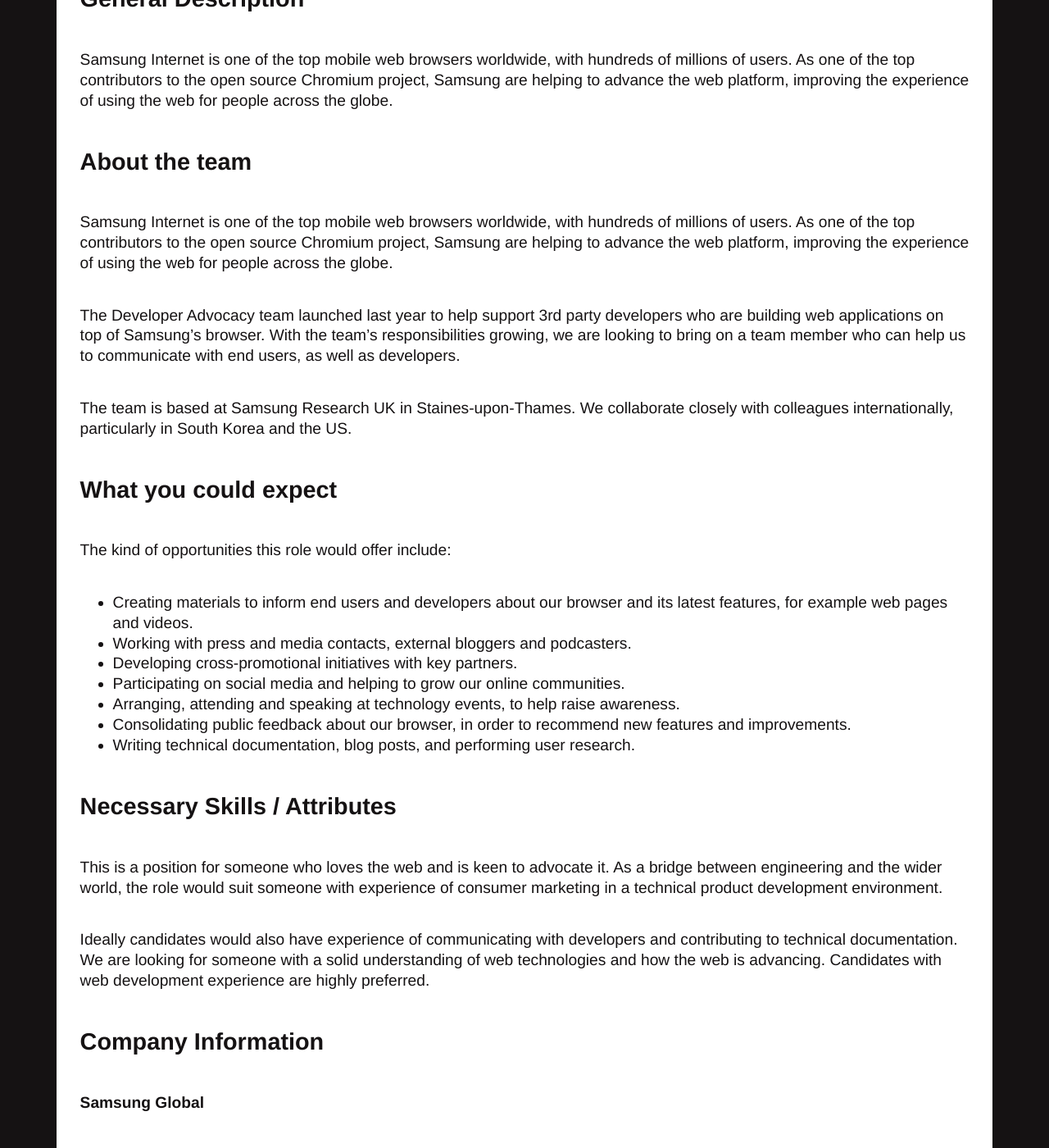
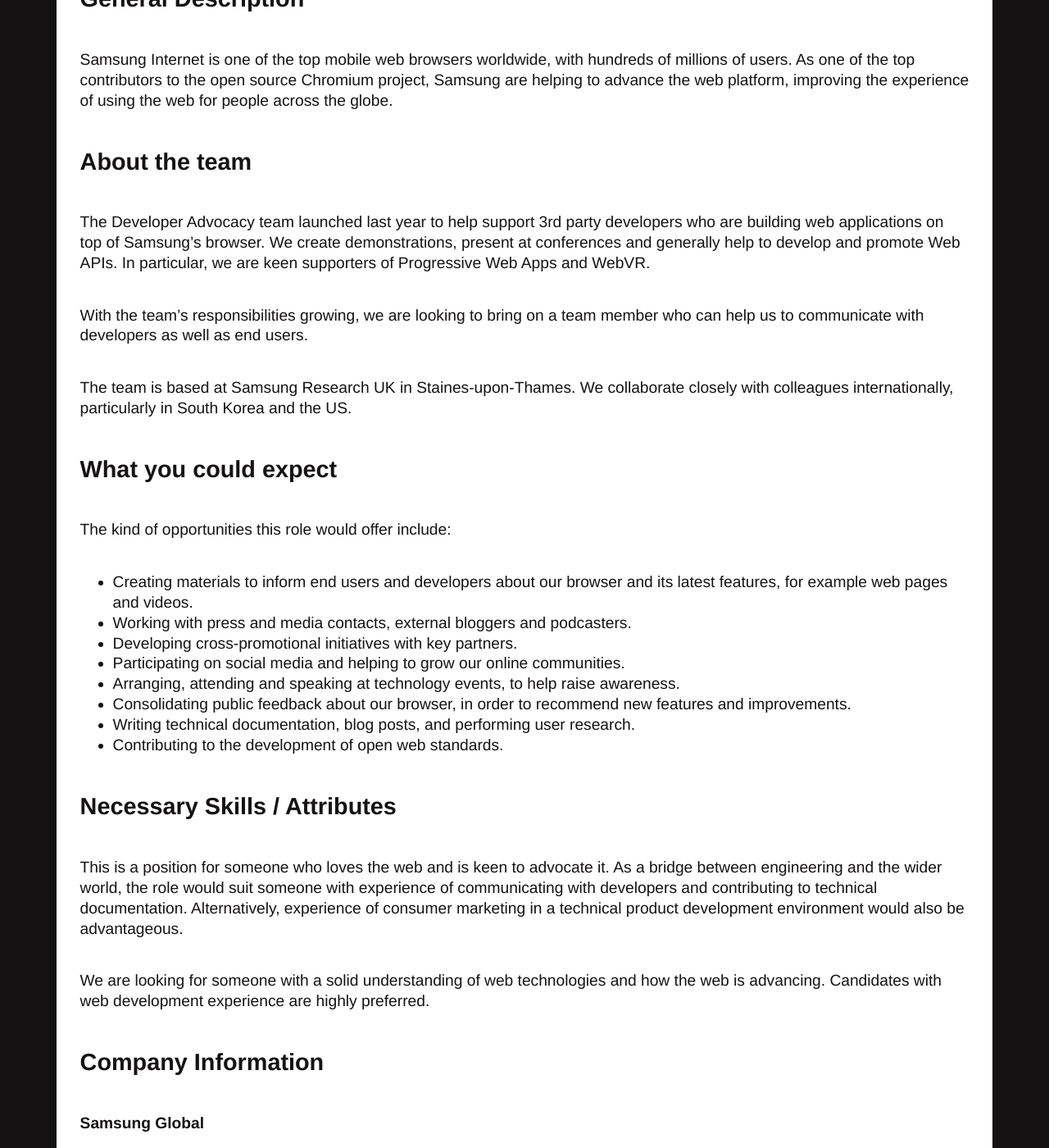
Before and after one commit to SamsungInternet/homepage-archive, a Jekyll site: the page built from careers.md, in a window 1280 px wide and 1400 px high, scrolled down 652 px. Shown: the whole window at 82% size. Built offline with Jekyll 4.4.1, drawn with Linux system fonts in a browser that asks for light colours.

Commit message:
Update careers.md

```diff
--- a/careers.md
+++ b/careers.md
@@ -17,11 +17,9 @@
 the experience of using the web for people across the globe.
 
 ## About the team
-Samsung Internet is one of the top mobile web browsers worldwide, with hundreds of millions of users. As one of the
-top contributors to the open source Chromium project, Samsung are helping to advance the web platform, improving
-the experience of using the web for people across the globe.
+The Developer Advocacy team launched last year to help support 3rd party developers who are building web applications on top of Samsung’s browser. We create demonstrations, present at conferences and generally help to develop and promote Web APIs. In particular, we are keen supporters of Progressive Web Apps and WebVR.
 
-The Developer Advocacy team launched last year to help support 3rd party developers who are building web applications on top of Samsung’s browser. With the team’s responsibilities growing, we are looking to bring on a team member who can help us to communicate with end users, as well as developers.
+With the team’s responsibilities growing, we are looking to bring on a team member who can help us to communicate with developers as well as end users.
 
 The team is based at Samsung Research UK in Staines-upon-Thames. We collaborate closely with colleagues internationally, particularly in South Korea and the US.
 
@@ -35,13 +33,12 @@
 * Arranging, attending and speaking at technology events, to help raise awareness.
 * Consolidating public feedback about our browser, in order to recommend new features and improvements.
 * Writing technical documentation, blog posts, and performing user research.
+* Contributing to the development of open web standards.
 
 ## Necessary Skills / Attributes
-This is a position for someone who loves the web and is keen to advocate it. As a bridge between engineering and the wider world, the role would suit someone with experience of consumer marketing in a technical product development
-environment.
+This is a position for someone who loves the web and is keen to advocate it. As a bridge between engineering and the wider world, the role would suit someone with experience of communicating with developers and contributing to technical documentation. Alternatively, experience of consumer marketing in a technical product development environment would also be advantageous.
 
-Ideally candidates would also have experience of communicating with developers and contributing to technical documentation. We are looking for someone with a solid understanding of web technologies and how the web is advancing.
-Candidates with web development experience are highly preferred.
+We are looking for someone with a solid understanding of web technologies and how the web is advancing. Candidates with web development experience are highly preferred.
 
 ## Company Information
 **Samsung Global**
```
